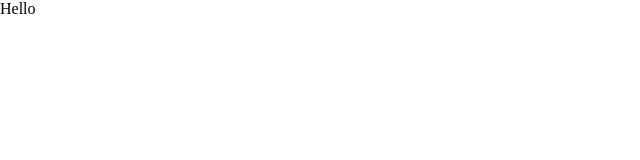
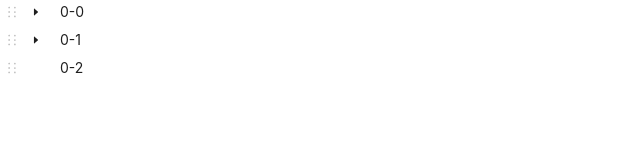
Before and after one commit to chau-nm/antd-tree-demo, a React (Create React App) app: page / in a window 1280 px wide. Shown: the top 160 px of the page, without its empty margins (0-640 px from the left). Built offline with nearby package versions, Linux system fonts and the light colour scheme.

Commit message:
update tree drag drop

```diff
--- a/src/components/AntdTree/index.tsx
+++ b/src/components/AntdTree/index.tsx
@@ -1,8 +1,75 @@
-import { FC } from "react";
+import { Tree, TreeDataNode, TreeProps } from "antd";
+import { FC, useState } from "react";
+import { treeData as defaultTreeData } from "../../fakeData/treeData";
+import { EventDataNode } from "antd/es/tree";
 
 const AntdTree: FC = () => {
+    const [treeData, setTreeData] = useState<TreeDataNode[]>(defaultTreeData);
+
+    const handleDragEnter: TreeProps['onDragEnter'] = (info) => {
+        // console.log(info);
+    };
+
+    const handleDrop: TreeProps['onDrop'] = (info) => {
+        console.log(info);
+        const dragNode = info.dragNode;
+        const dropNode = info.node;
+        const dropPosition = info.dropPosition;
+        const dropToGap = info.dropToGap;
+
+        let newTreeData = [...treeData];
+        removeNode(newTreeData, dragNode);
+        newTreeData = insertNode(newTreeData, dragNode, dropNode, dropPosition, dropToGap, undefined);
+        setTreeData(newTreeData);
+    }
+
+    const removeNode = (treeData: TreeDataNode[], removedNode: TreeDataNode) => {
+        treeData.forEach((data, index) => {
+            if (data.key === removedNode.key) {
+                treeData.splice(index, 1);
+                return;
+            }
+            if (data.children) {
+                removeNode(data.children, removedNode);
+            }
+        });
+    }
+
+    const insertNode = (treeData: TreeDataNode[], dragNode: EventDataNode<TreeDataNode>, dropNode: EventDataNode<TreeDataNode>, dropPosition: number, dropToGap: boolean, parent: TreeDataNode | undefined) => {
+        const dropPos = dropNode.pos.split("-");
+        const newPosition = dropPosition - Number(dropPos[dropPos.length - 1]);
+
+        for (let data of treeData) {
+            if (data.key === dropNode.key) {
+                if (dropToGap) {
+                    if (newPosition === -1) {
+                        treeData.splice(0, 0, dragNode);
+                    } else {
+                        treeData.splice(dropPosition, 0, dragNode);
+                    }
+                    return treeData;
+                } else {
+                    // insert into children
+                    const children = data.children ?? [];
+                    children.unshift(dragNode);
+                    data.children = children;
+                    return treeData;
+                }
+            } else {
+                if (data.children) {
+                    data.children = insertNode(data.children, dragNode, dropNode, dropPosition, dropToGap, data);
+                }
+            }
+        }
+        return treeData;
+    }
+
     return (
-        <>Hello</>
+        <Tree
+            treeData={treeData}
+            draggable
+            onDragEnter={handleDragEnter}
+            onDrop={handleDrop}/>
     )
 }
 
--- /dev/null
+++ b/src/fakeData/treeData.ts
@@ -0,0 +1,45 @@
+import { TreeDataNode } from "antd";
+
+export const treeData: TreeDataNode[] = [
+    {
+      title: '0-0',
+      key: '0-0',
+      children: [
+        {
+          title: '0-0-0',
+          key: '0-0-0',
+          children: [
+            { title: '0-0-0-0', key: '0-0-0-0' },
+            { title: '0-0-0-1', key: '0-0-0-1' },
+            { title: '0-0-0-2', key: '0-0-0-2' },
+          ],
+        },
+        {
+          title: '0-0-1',
+          key: '0-0-1',
+          children: [
+            { title: '0-0-1-0', key: '0-0-1-0' },
+            { title: '0-0-1-1', key: '0-0-1-1' },
+            { title: '0-0-1-2', key: '0-0-1-2' },
+          ],
+        },
+        {
+          title: '0-0-2',
+          key: '0-0-2',
+        },
+      ],
+    },
+    {
+      title: '0-1',
+      key: '0-1',
+      children: [
+        { title: '0-1-0-0', key: '0-1-0-0' },
+        { title: '0-1-0-1', key: '0-1-0-1' },
+        { title: '0-1-0-2', key: '0-1-0-2' },
+      ],
+    },
+    {
+      title: '0-2',
+      key: '0-2',
+    },
+  ];
```
